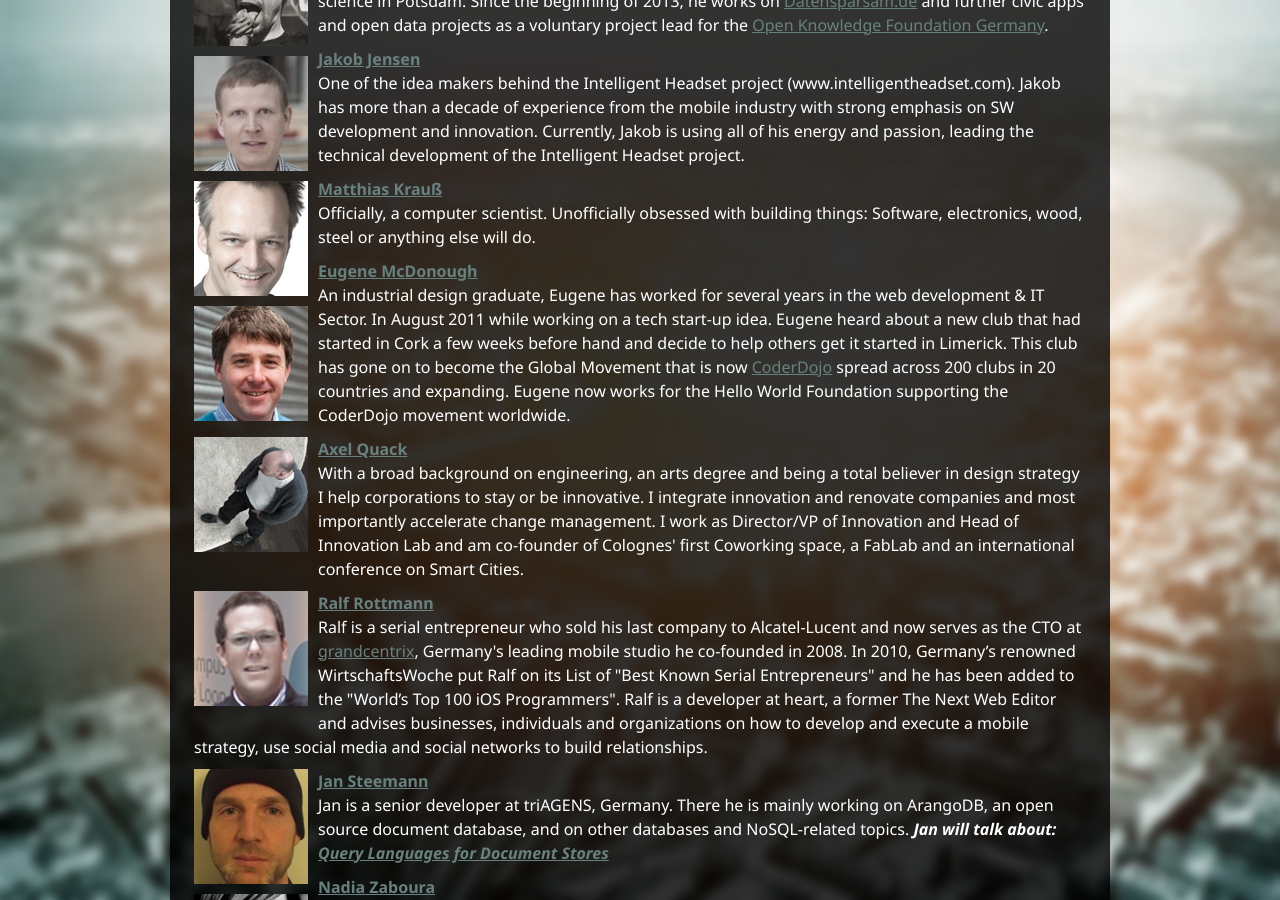
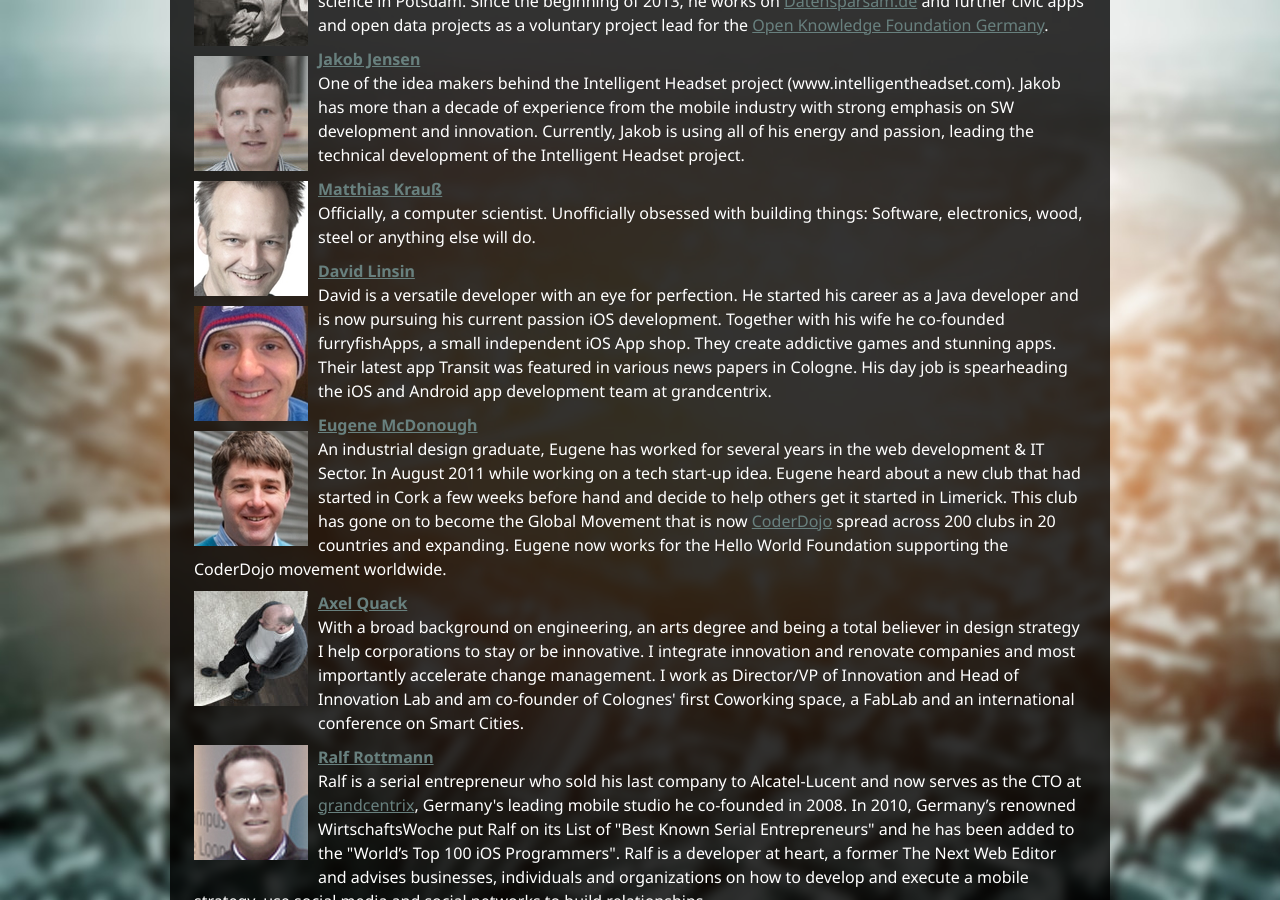
Before and after one commit to InteractiveCologne/interactivecologne.github.com, a Jekyll site: the page built from hack-n-tech.html, in a window 1280 px wide and 900 px high, scrolled down 2088 px. Built offline with Jekyll 4.4.1, drawn with Linux system fonts in a browser that asks for light colours; nearby versions of some CDN libraries.

Commit message:
added david linsin

```diff
--- a/hack-n-tech.html
+++ b/hack-n-tech.html
@@ -70,6 +70,9 @@ layout: default
 				</p>
 				<p class="speaker">
 					<img class="speaker" src="assets/images/speaker/matthias-krauss.jpg" alt="Matthias Krauß"/><a href="#matthias-krauss" name="matthias-krauss"><strong>Matthias Krauß</strong></a><br/>Officially, a computer scientist. Unofficially obsessed with building things: Software, electronics, wood, steel or anything else will do.
+				</p>
+				<p class="speaker">
+					<img class="speaker" src="assets/images/speaker/david-linsin.jpg" alt="David Linsin"/><a href="#david-linsin" name="david-linsin"><strong>David Linsin</strong></a><br/>David is a versatile developer with an eye for perfection. He started his career as a Java developer and is now pursuing his current passion iOS development. Together with his wife he co-founded furryfishApps, a small independent iOS App shop. They create addictive games and stunning apps. Their latest app Transit was featured in various news papers in Cologne. His day job is spearheading the iOS and Android app development team at grandcentrix.
 				</p>
 				<p class="speaker">
 					<img class="speaker" src="assets/images/speaker/e-mcdonough.jpg" alt="Eugene McDonough"/><a href="#eugene-mcdonough" name="eugene-mcdonough"><strong>Eugene McDonough</strong></a><br/>An industrial design graduate, Eugene has worked for several years in the web development & IT Sector. In August 2011 while working on a tech start-up idea. Eugene heard about a new club that had started in Cork a few weeks before hand and decide to help others get it started in Limerick. This club has gone on to become the Global Movement that is now <a href="http://coderdojo.com/">CoderDojo</a> spread across 200 clubs in 20 countries and expanding. Eugene now works for the Hello World Foundation supporting the CoderDojo movement worldwide.
--- a/speakers.html
+++ b/speakers.html
@@ -96,6 +96,9 @@ layout: default
 			<img class="speaker" src="assets/images/speaker/karl-heinz-land.jpg" alt="Karl-Heinz Land"/><a href="#karl-heinz-land" name="karl-heinz-land"><strong>Karl-Heinz Land</strong></a><br/>Karl-Heinz Land, Digital Darwinist and Evangelist, founder of neuland; provides consultancy services concerning the Digital Vision & Transformation. Key topics: Social Media, Mobile, Big Data, Analytics and e-Commerce. He is a digital visionary who has received multiple business awards and was voted a “Technology Pioneer“ in 2006 by the World Economic Forum in Davos (WEF) and Time Magazin. For over 25 years, Karl-Heinz Land has worked as Senior Executive, General Manager, CEO, Executive Vice President EMEA in worldwide leading technology enterprises – amongst others Oracle, BusinessObjects, Microstrategy, VoiceObjects.
 		</p>
 		<p class="speaker">
+			<img class="speaker" src="assets/images/speaker/david-linsin.jpg" alt="David Linsin"/><a href="#david-linsin" name="david-linsin"><strong>David Linsin</strong></a><br/>David is a versatile developer with an eye for perfection. He started his career as a Java developer and is now pursuing his current passion iOS development. Together with his wife he co-founded furryfishApps, a small independent iOS App shop. They create addictive games and stunning apps. Their latest app Transit was featured in various news papers in Cologne. His day job is spearheading the iOS and Android app development team at grandcentrix.
+		</p>
+		<p class="speaker">
 			<img class="speaker" src="assets/images/speaker/matthias-luebken.jpg" alt="Matthias Lübken"/><a href="#matthias-luebken" name="matthias-luebken"><strong>Matthias Lübken</strong></a><br/>Matthias Lübken is the director of software development at <a href="http://adcloud.com">Adcloud</a> in Cologne. Matthias has longtime experience with different aspects of software development. Currently he focuses on organising product development efforts and the collaboration with other departments. More information at <a href="http://luebken.com/about">luebken.com/about</a>.
 		</p>
 		<p class="speaker">
```
Also changed, not shown: assets/images/speaker/david-linsin.jpg (added).
